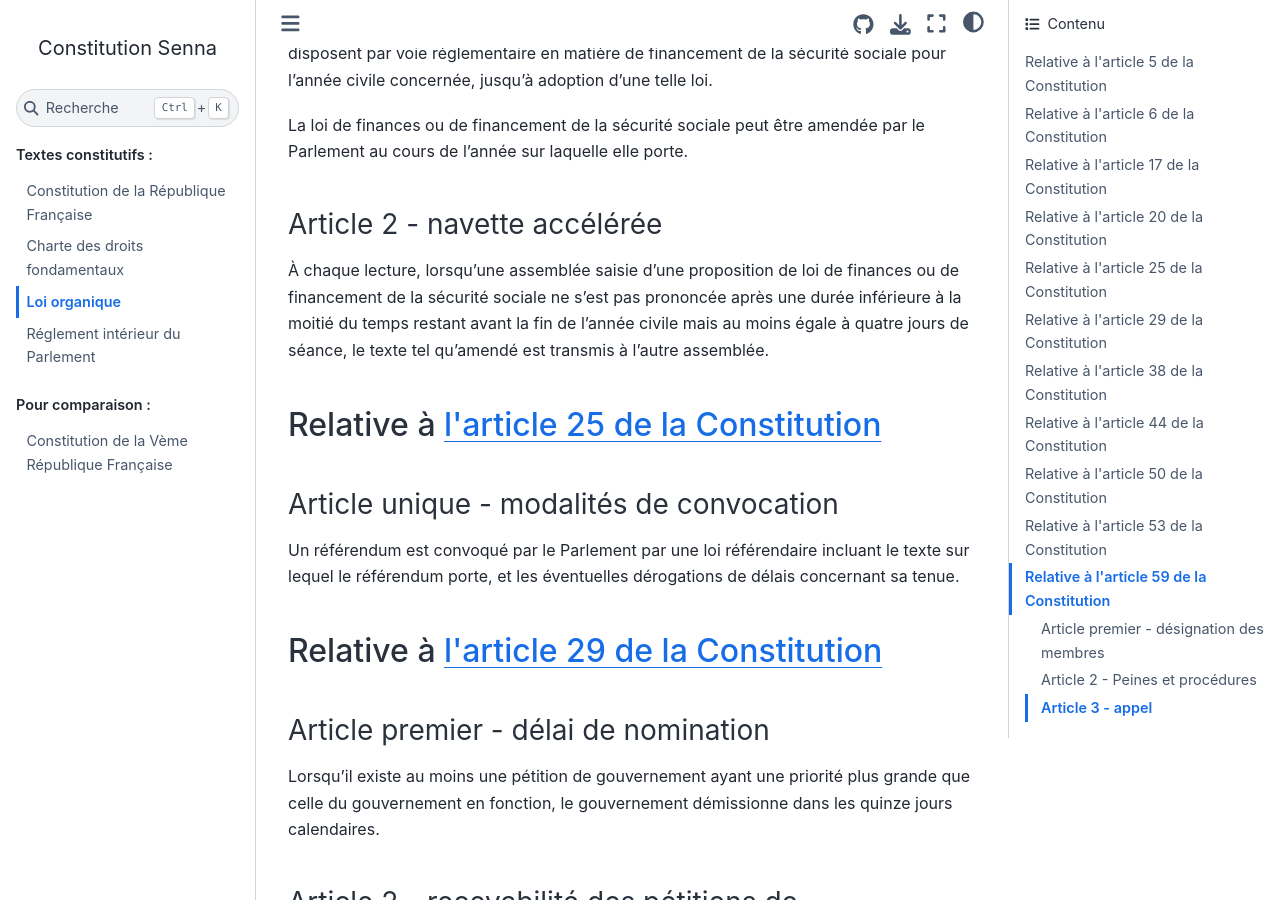
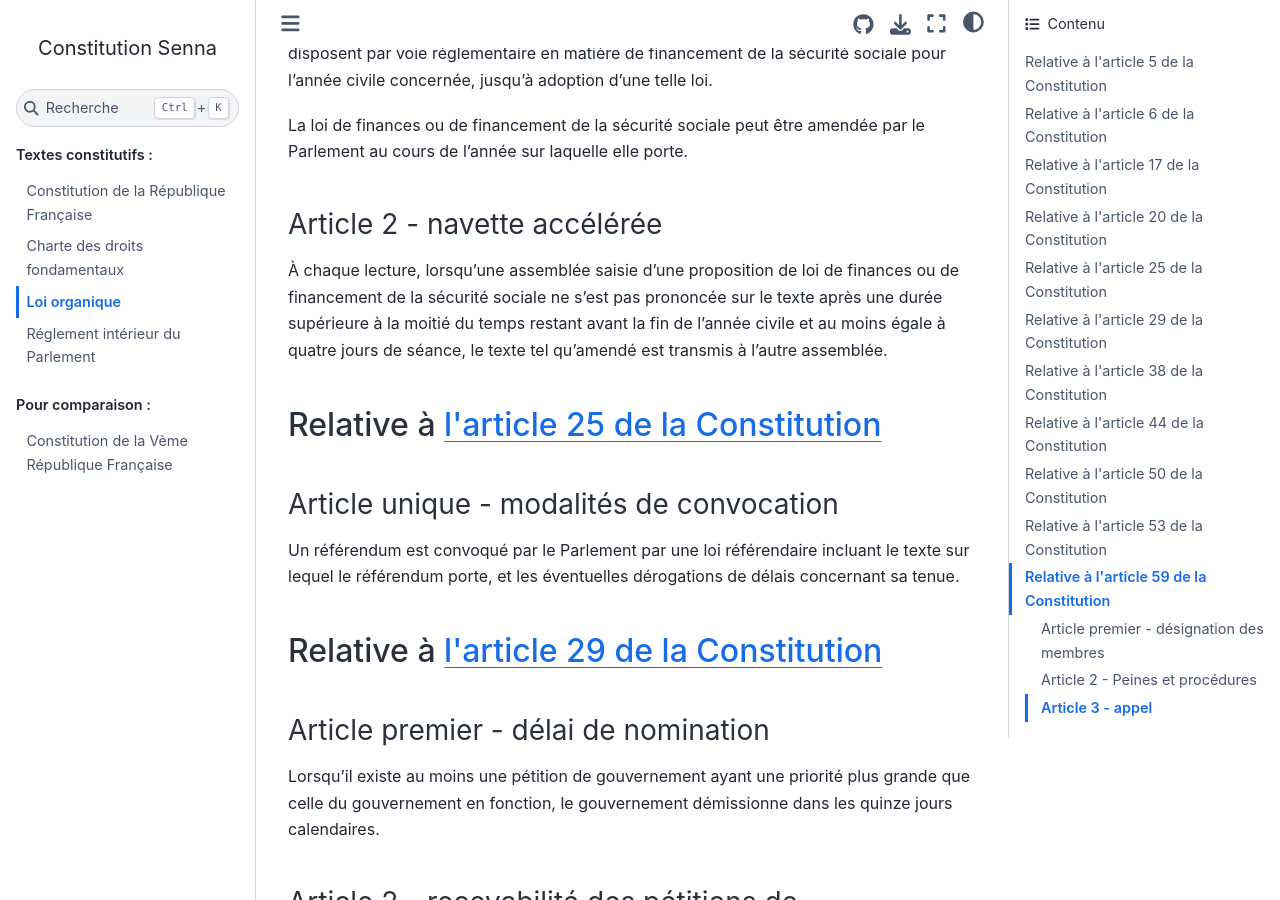
Before and after one commit to Gouvernathor/senna, a Sphinx documentation site: the page built from source/organique.rst, in a window 1280 px wide and 900 px high, scrolled down 3415 px. Built offline with Sphinx 7.4.7 and the Sphinx Book theme 1.1.4, drawn with Linux system fonts in a browser that asks for light colours.

Commit message:
précision, et correction

```diff
--- a/source/organique.rst
+++ b/source/organique.rst
@@ -112,7 +112,7 @@
 
 Article 2 - navette accélérée
 -----------------------------
-À chaque lecture, lorsqu'une assemblée saisie d'une proposition de loi de finances ou de financement de la sécurité sociale ne s'est pas prononcée après une durée inférieure à la moitié du temps restant avant la fin de l'année civile mais au moins égale à quatre jours de séance, le texte tel qu'amendé est transmis à l'autre assemblée.
+À chaque lecture, lorsqu'une assemblée saisie d'une proposition de loi de finances ou de financement de la sécurité sociale ne s'est pas prononcée sur le texte après une durée supérieure à la moitié du temps restant avant la fin de l'année civile et au moins égale à quatre jours de séance, le texte tel qu'amendé est transmis à l'autre assemblée.
 
 -----------------------------------------------
 Relative à :artref:`référendums`
```
